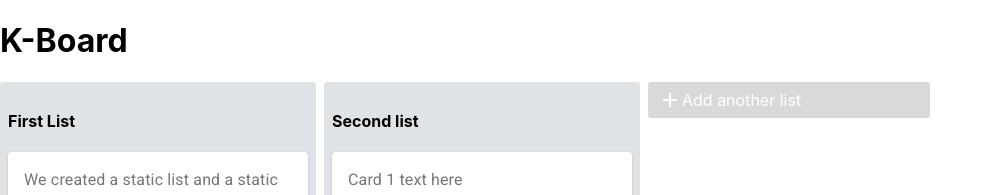
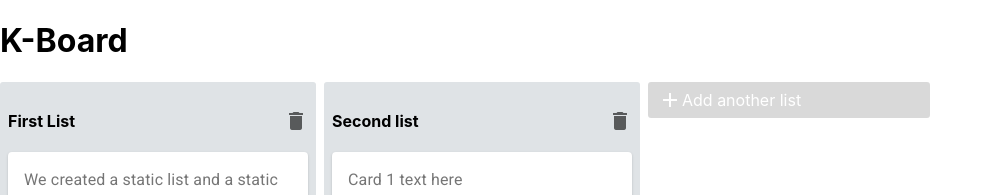
Before and after one commit to sjaime97/K-Board, a React (Create React App) app in the folder client/: page / in a window 1280 px wide. Shown: the top 195 px of the page, without its empty margins (0-993 px from the left). Built offline with nearby package versions, Linux system fonts and the light colour scheme.

Commit message:
Added a delete icon to Trellolist component

```diff
--- a/client/src/components/TrelloList.js
+++ b/client/src/components/TrelloList.js
@@ -2,6 +2,8 @@ import React from "react";
 import TrelloCard from "./TrelloCard";
 import TrelloActionButton from "./TrelloActionButton";
 import { Droppable } from "react-beautiful-dnd";
+import Icon from "@material-ui/core/Icon";
+
 const TrelloList = (props) => {
   const { title, cards, listID } = props;
   return (
@@ -12,9 +14,17 @@ const TrelloList = (props) => {
           ref={provided.innerRef}
           style={styles.container}
         >
-          <h4>{title}</h4>
+          <div style={styles.titleContainer}>
+            <h4>{title}</h4>
+            <Icon style={styles.deleteButton}>delete</Icon>
+          </div>
           {cards.map((card, index) => (
-            <TrelloCard key={card.id} text={card.text} id={card.id} index={index}/>
+            <TrelloCard
+              key={card.id}
+              text={card.text}
+              id={card.id}
+              index={index}
+            />
           ))}
           {provided.placeholder}
           <TrelloActionButton listID={listID} />
@@ -33,6 +43,18 @@ const styles = {
     marginRight: 8,
     height: "100%",
   },
+  titleContainer: {
+    width: "100%",
+    height: "100%",
+    display: "flex",
+    justifyContent: "space-between",
+    alignItems: "center",
+    cursor: "pointer",
+  },
+  deleteButton: {
+    cursor: "pointer",
+    opacity: "0.6",
+  },
 };
 
 export default TrelloList;
```
